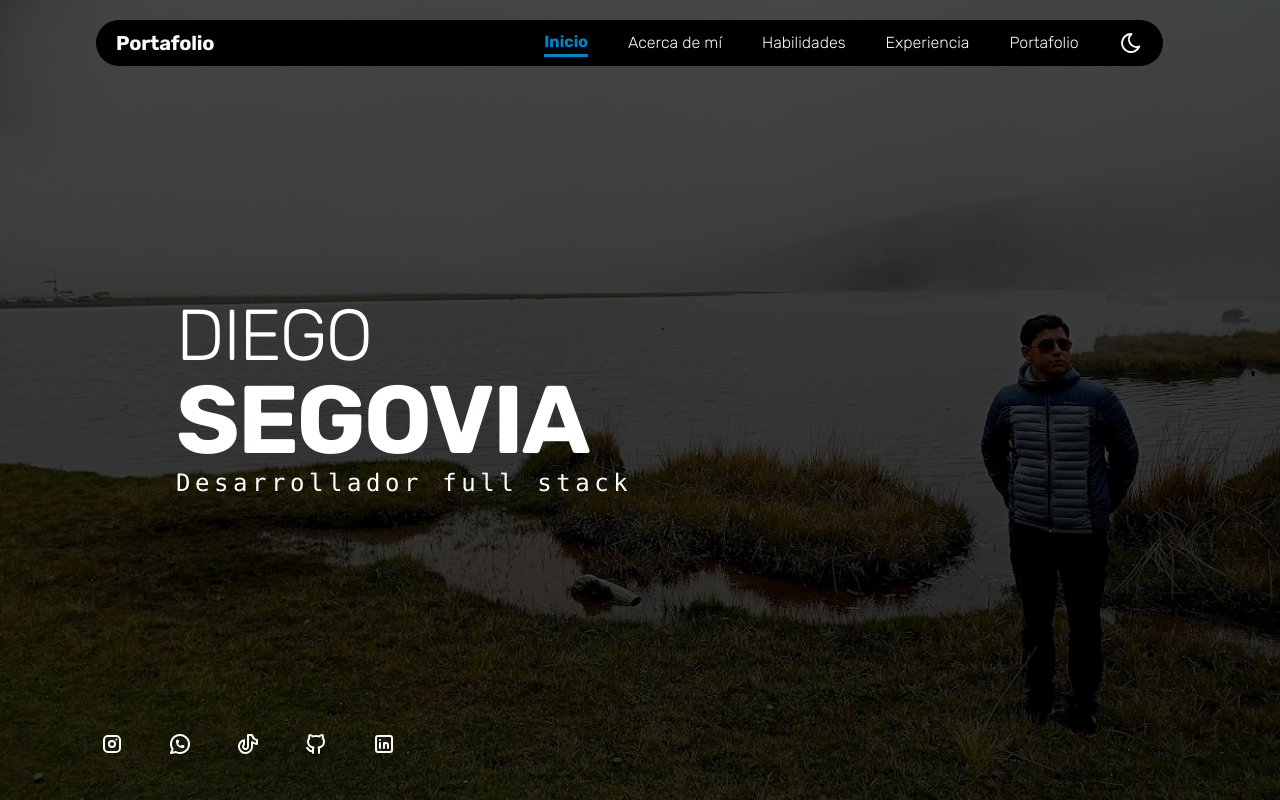
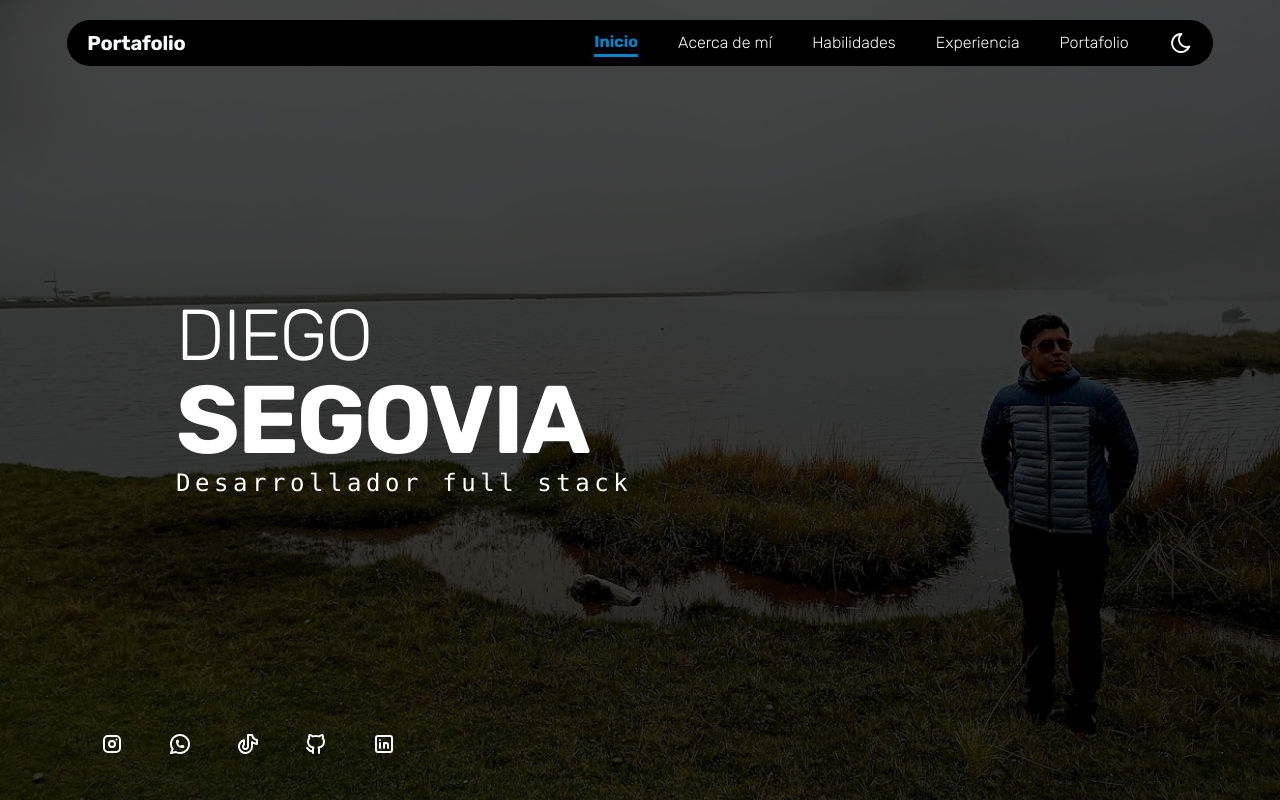
Before and after one commit to diegoseg15/diegoseg_portfolio, a React (Create React App) app: page / in a window 1280 px wide. Built offline with nearby package versions, Linux system fonts and the light colour scheme.

Commit message:
:art: Adjusted header size to fit page dimensions

```diff
--- a/src/Components/Header/Header.jsx
+++ b/src/Components/Header/Header.jsx
@@ -18,9 +18,9 @@ export function Header() {
   }, [bandera]);
 
   return (
-    <div className="flex justify-between py-2 px-5 font-rubik dark:text-gray-50 text-black">
+    <div className="absolute top-0 lg:w-10/11 z-60 dark:bg-black bg-white rounded-full mt-5 lg:mx-24 w-screen flex justify-between py-2 px-5 font-rubik dark:text-gray-50 text-black">
       <div className="flex text-xl font-semibold">Portafolio</div>
-      <div className="md:flex items-center hidden">
+      <nav className="md:flex items-center hidden">
         <a
           href="#inicio"
           className="dark:text-sky-600 font-bold border-b-3 text border-sky-600 md:mr-10 mr-5"
@@ -93,7 +93,7 @@ export function Header() {
             </svg>
           )}
         </button>
-      </div>
+      </nav>
       <div className="md:hidden flex items-center">
         <button>
           <svg
--- a/src/Layouts/ClientLayout.jsx
+++ b/src/Layouts/ClientLayout.jsx
@@ -10,8 +10,8 @@ export function ClientLayouts(props) {
   };
 
   return (
-    <div className="relative">
-      <header className="absolute top-0 lg:w-10/12 z-60 dark:bg-black bg-white rounded-full mt-5 lg:mx-24 w-screen">
+    <div className="relative w-screen">
+      <header className="relative w-screen flex justify-center">
         <Header />
       </header>
       <main className="childbarscroll z-10 w-screen h-screen overflow-y-scroll overflow-x-hidden">
```
